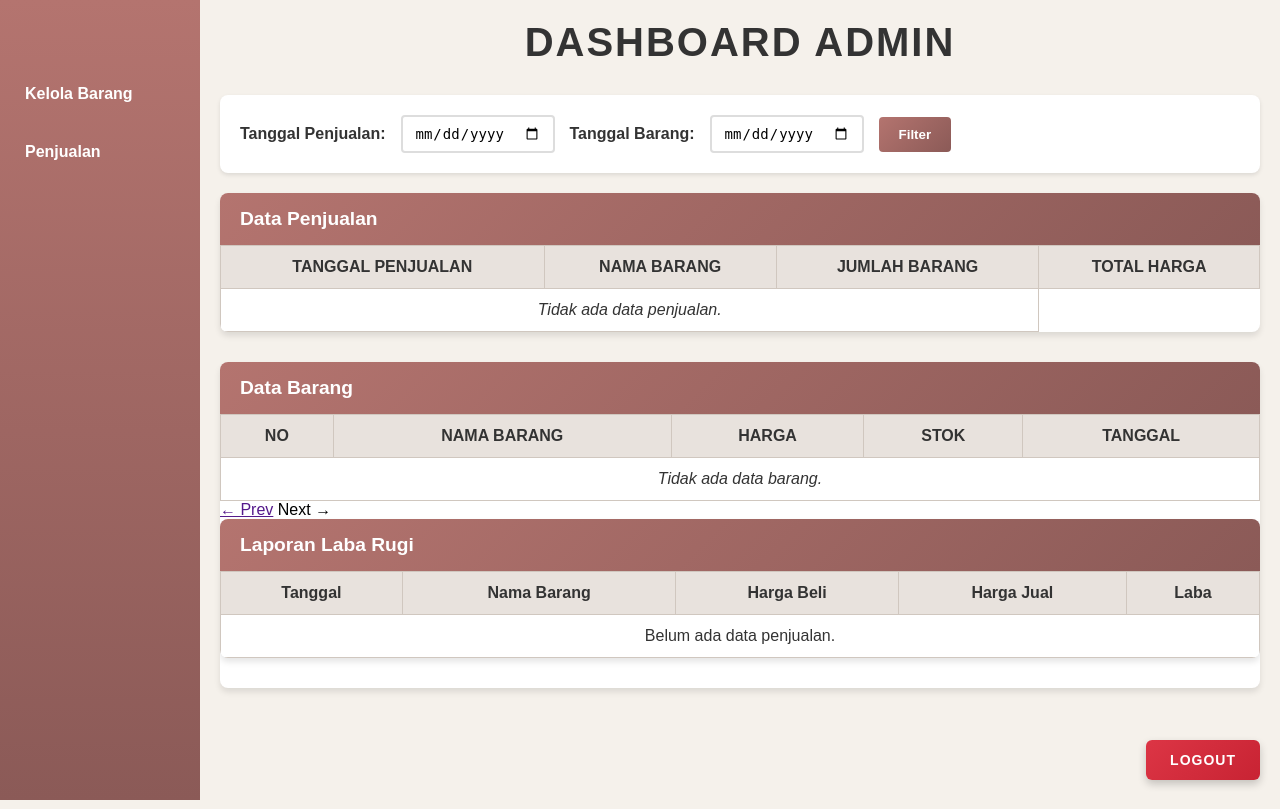
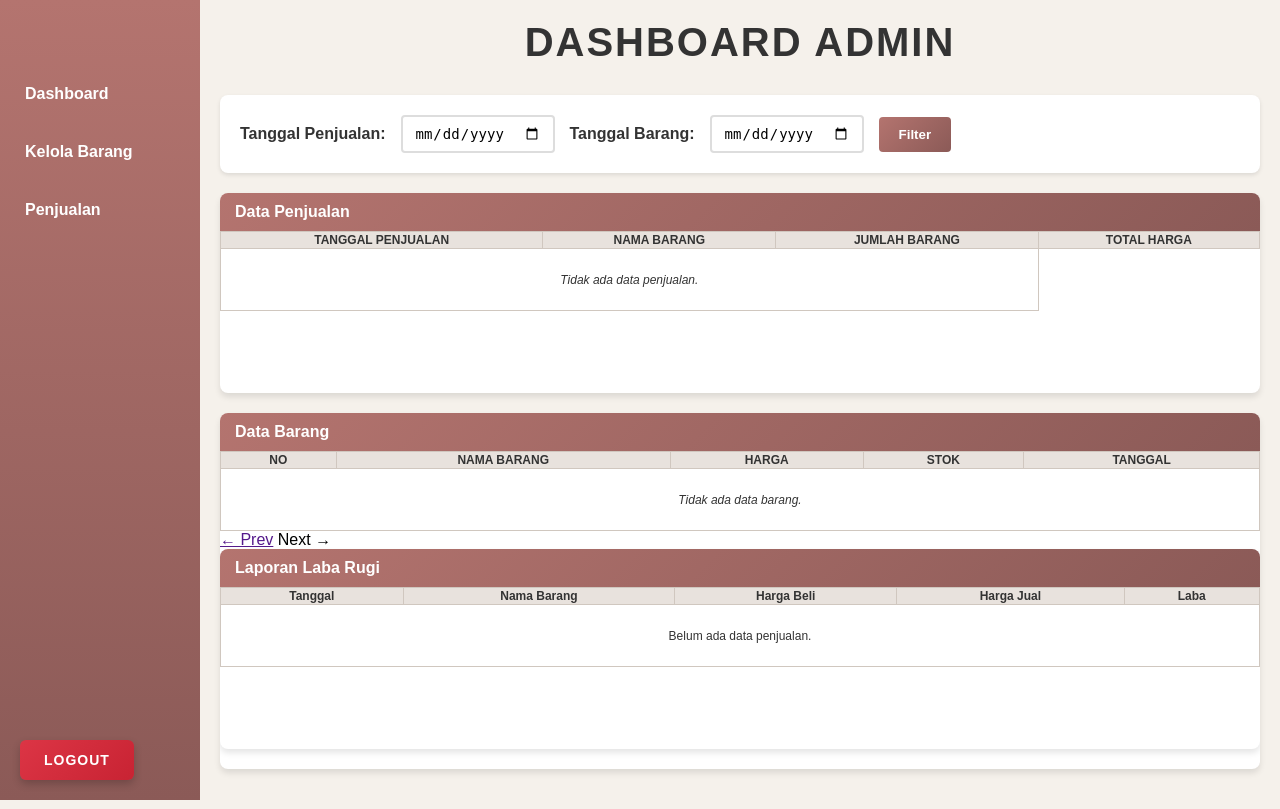
Before and after one commit to laurensiusyuda/testing-app-fix, a Laravel app: template resources/views/dashboard/index.blade.php in a window 1280 px wide. Run offline with Laravel 12, Linux system fonts and the light colour scheme; the template is opened without the code that fills it, so the values that code supplies are empty; parts of the project's set-up code (start-up, migrations or seed data) failed here and were passed over.

Commit message:
UI (#1)
* perubahan tombol log out,sidebar menu,data penjualan yang kosong

* Perubahan tabel dasboard

```diff
--- a/resources/views/auth/login.blade.php
+++ b/resources/views/auth/login.blade.php
@@ -7,7 +7,7 @@
     <script src="https://cdn.tailwindcss.com"></script>
     <style>
         body {
-            background-color: #2D3748;
+            background-color: #f5f1eb;
             font-family: 'Arial', sans-serif;
         }
     </style>
--- a/resources/views/barang/index.blade.php
+++ b/resources/views/barang/index.blade.php
@@ -334,6 +334,7 @@
 <body>
     <div class="sidebar">
         <ul class="sidebar-menu">
+            <li><a href="{{ route('barang.index') }}">Kelola Barang</a></li>
             <li><a href="{{ route('dashboard') }}">dashboard</a></li>
             <li><a href="{{ route('penjualan.index') }}">penjualan</a></li>
         </ul>
--- a/resources/views/dashboard/index.blade.php
+++ b/resources/views/dashboard/index.blade.php
@@ -116,36 +116,42 @@
             border-radius: 8px;
             overflow: hidden;
             box-shadow: 0 4px 6px rgba(0,0,0,0.1);
-            margin-bottom: 30px;
+            margin-bottom: 20px;
+            min-height: 200px;
         }
 
         .table-header {
             background: linear-gradient(135deg, #b4746f, #8b5a57);
             color: white;
-            padding: 15px 20px;
-            font-size: 1.2rem;
+            padding: 10px 15px;
+            font-size: 1rem;
             font-weight: bold;
         }
 
         .data-table {
             width: 100%;
             border-collapse: collapse;
+            min-height: 80px;
+            font-size: 13px;
         }
 
         .data-table th {
             background: #e8e2dd;
-            padding: 12px;
+            padding: 1px 10px;
             text-align: center;
             font-weight: bold;
             color: #333;
             border: 1px solid #d0c7bf;
+            font-size: 12px;
         }
 
         .data-table td {
-            padding: 12px;
+            padding: 8px 10px;
             text-align: center;
             border: 1px solid #d0c7bf;
             color: #333;
+            vertical-align: middle;
+            font-size: 12px;
         }
 
         .data-table tbody tr:nth-child(even) {
@@ -153,20 +159,21 @@
         }
 
         .data-table tbody tr:hover {
-            background-color: #f0ebe6;
+            background-color:#f9f7f4;;
         }
 
         .no-data {
-            padding: 30px;
+            padding: 30px 20px;
             text-align: center;
             color: #666;
             font-style: italic;
+            font-size: 14px;
         }
 
         .logout-btn {
             position: fixed;
             bottom: 20px;
-            right: 20px;
+            left: 20px;
             background: linear-gradient(135deg, #dc3545, #c82333);
             color: white;
             padding: 12px 24px;
@@ -179,6 +186,7 @@
             letter-spacing: 1px;
             transition: all 0.3s;
             box-shadow: 0 4px 8px rgba(0,0,0,0.2);
+            z-index: 1000;
         }
 
         .logout-btn:hover {
@@ -204,12 +212,29 @@
                 flex-direction: column;
                 align-items: flex-start;
             }
+
+            .logout-btn {
+                left: 10px;
+                bottom: 10px;
+                padding: 10px 20px;
+                font-size: 12px;
+            }
+
+            .data-table {
+                font-size: 11px;
+            }
+
+            .data-table th, .data-table td {
+                padding: 6px 8px;
+                font-size: 11px;
+            }
         }
     </style>
 </head>
 <body>
     <div class="sidebar">
         <ul class="sidebar-menu">
+            <li><a href="{{ route('dashboard') }}">Dashboard</a></li>
             <li><a href="{{ route('barang.index') }}">Kelola Barang</a></li>
             <li><a href="{{ route('penjualan.index') }}">Penjualan</a></li>
         </ul>
@@ -221,12 +246,12 @@
         </div>
 
         <div class="filter-section">
-            <form method="GET" class="filter-form">
+            <form method="GET" action="{{ route('dashboard') }}" class="filter-form">
                 <label for="tanggal">Tanggal Penjualan:</label>
-                <input type="date" id="tanggal" name="tanggal" value="{{ $tanggal }}">
+                <input type="date" id="tanggal" name="tanggal" value="{{ request('tanggal') }}">
 
                 <label for="tanggal_barang">Tanggal Barang:</label>
-                <input type="date" id="tanggal_barang" name="tanggal_barang" value="{{ $tanggalBarang }}">
+                <input type="date" id="tanggal_barang" name="tanggal_barang" value="{{ request('tanggal_barang') }}">
 
                 <button type="submit" class="filter-btn">Filter</button>
             </form>
--- a/resources/views/penjualan/index.blade.php
+++ b/resources/views/penjualan/index.blade.php
@@ -248,6 +248,7 @@
 <body>
     <div class="sidebar">
         <ul class="sidebar-menu">
+            <li><a href="{{ route('penjualan.index') }}">penjualan</a></li>
             <li><a href="{{ route('dashboard') }}">dashboard</a></li>
             <li><a href="{{ route('barang.index') }}">Kelola barang</a></li>
         </ul>
@@ -303,7 +304,7 @@
                     @forelse($penjualans as $key => $p)
                     <tr>
                         <td>{{ sprintf('%02d', $key + 1) }}</td>
-                        <td>{{ $p->barang->nama }}</td>
+                        <<td>{{ $p->barang ? $p->barang->nama : 'Barang tidak tersedia' }}</td>
                         <td>{{ $p->jumlah }} pcs</td>
                         <td>Rp {{ number_format($p->total_harga, 0, ',', '.') }}</td>
                         <td>
```
Also changed, not shown: app/Http/Controllers/PenjualanController.php (+4 -3 lines).
